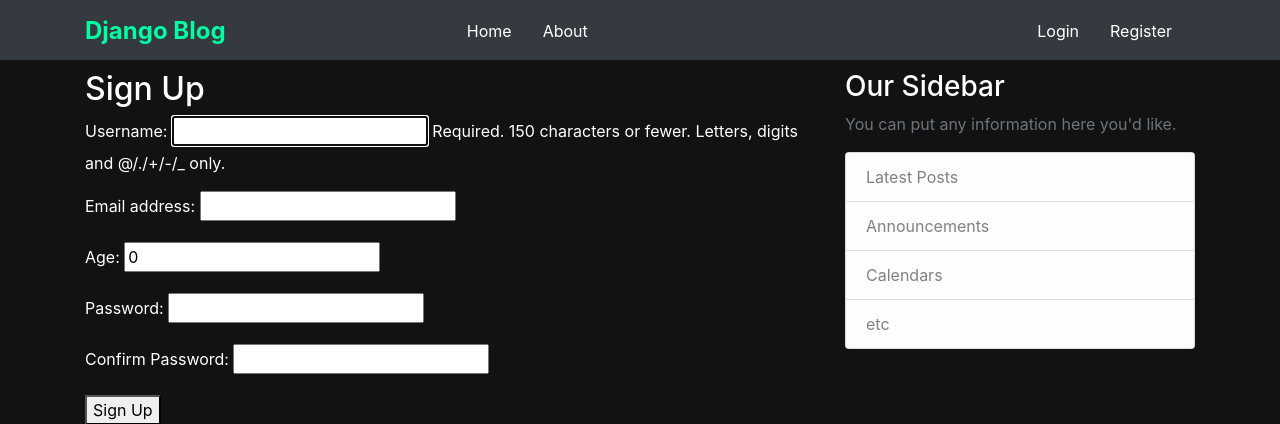
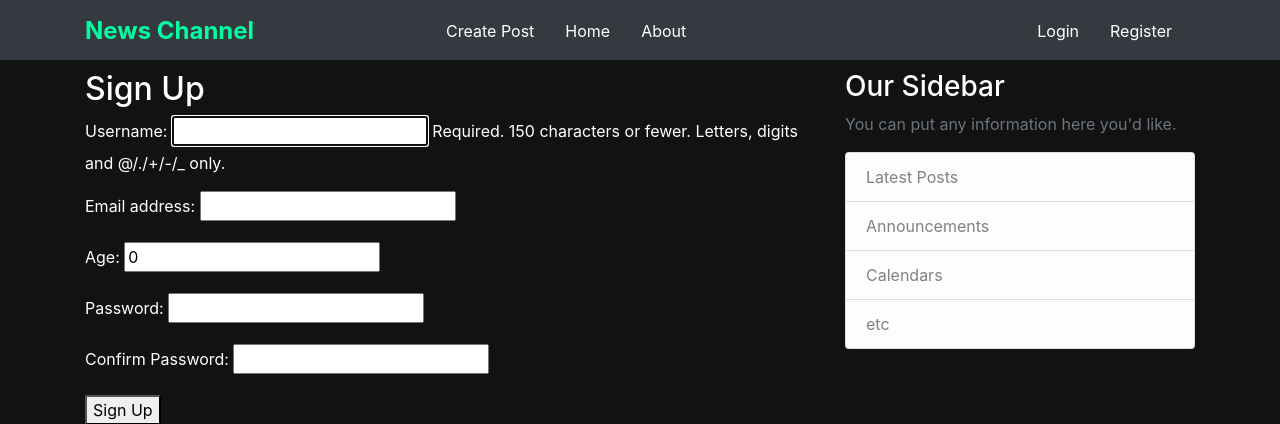
Before and after one commit to kishore-klassy/Blog_Website, a Django app: page /signup/ in a window 1280 px wide. Shown: the top 424 px of the page. Run offline with Django 5.2, Linux system fonts and the light colour scheme; some libraries are stand-ins or nearby versions.

Commit message:
User can create post in the web

```diff
--- a/blog_project/blog/forms.py
+++ b/blog_project/blog/forms.py
@@ -1,7 +1,7 @@
 # forms.py
 from django import forms
 from django.contrib.auth.forms import UserCreationForm
-from .models import CustomUser
+from .models import CustomUser, Post
 
 class SignUpForm(UserCreationForm):
     password1 = forms.CharField(widget=forms.PasswordInput(), label='Password')
@@ -18,3 +18,8 @@ class SignUpForm(UserCreationForm):
         if password1 and password2 and password1 != password2:
             raise forms.ValidationError("Passwords do not match.")
         return password2
+
+class CreatePostForm(forms.ModelForm):
+    class Meta:
+        model = Post
+        fields = ['title','content']
--- a/blog_project/blog/templates/blog/base.html
+++ b/blog_project/blog/templates/blog/base.html
@@ -25,15 +25,18 @@
     <header class="site-header">
         <nav class="navbar navbar-expand-md navbar-dark bg-steel fixed-top">
             <div class="container">
-                <a class="navbar-brand mr-4" href="{% url 'blog-home' %}">Django Blog</a>
+                <a class="navbar-brand mr-4" href="{% url 'blog-home' %}">News Channel</a>
                 <button class="navbar-toggler" type="button" data-toggle="collapse" data-target="#navbarToggle"
                     aria-controls="navbarToggle" aria-expanded="false" aria-label="Toggle navigation">
                     <span class="navbar-toggler-icon"></span>
                 </button>
                 <div class="collapse navbar-collapse" id="navbarToggle">
                     <div class="navbar-nav mr-auto">
+                        <a class="nav-item nav-link" href="{% url 'create-post' %}">Create Post</a>
+
                         <a class="nav-item nav-link" href="{% url 'blog-home' %}">Home</a>
                         <a class="nav-item nav-link" href="{% url 'blog-about' %}">About</a>
+
                     </div>
                     <!-- Navbar Right Side -->
                     <div class="navbar-nav">
--- a/blog_project/blog/views.py
+++ b/blog_project/blog/views.py
@@ -1,6 +1,6 @@
 # views.py
 from django.shortcuts import redirect, render
-from .forms import SignUpForm
+from .forms import CreatePostForm, SignUpForm
 from .models import Post
 from django.contrib.auth.forms import AuthenticationForm
 from django.contrib.auth import authenticate, login
@@ -46,3 +46,17 @@ def login_view(request):
         form = AuthenticationForm()
 
     return render(request, 'blog/login.html', {'form': form})
+
+def create_post(request):
+
+    if request.method == 'POST' :
+        form = CreatePostForm(request.POST)
+        if form.is_valid():
+            title = form.cleaned_data['title']
+            content = form.cleaned_data['content']
+            new_post = Post.objects.create(title=title, content=content, author=request.user)
+            new_post.save()
+            return redirect('blog-home')
+    else :
+        form = CreatePostForm()
+        return render(request,'blog/createpost.html',{'form':form})
--- a/blog_project/blog_project/urls.py
+++ b/blog_project/blog_project/urls.py
@@ -14,7 +14,7 @@ Including another URLconf
     1. Import the include() function: from django.urls import include, path
     2. Add a URL to urlpatterns:  path('blog/', include('blog.urls'))
 """
-from blog.views import login_view, sign_up
+from blog.views import create_post, login_view, sign_up
 from django.contrib import admin
 from django.urls import include, path
 
@@ -22,6 +22,7 @@ urlpatterns = [
     path('admin/', admin.site.urls),
     path('blog/',include('blog.urls')),
     path('signup/',sign_up, name='sign-up'),
-    path('login/',login_view,name='log-in')
-
+    path('login/',login_view,name='log-in'),
+    path('',sign_up, name='sign-up'),
+    path('createpost/',create_post,name='create-post')
 ]
```
Also changed, not shown: blog_project/blog/templates/blog/createpost.html (added, +10 -0 lines), blog_project/db.sqlite3.
